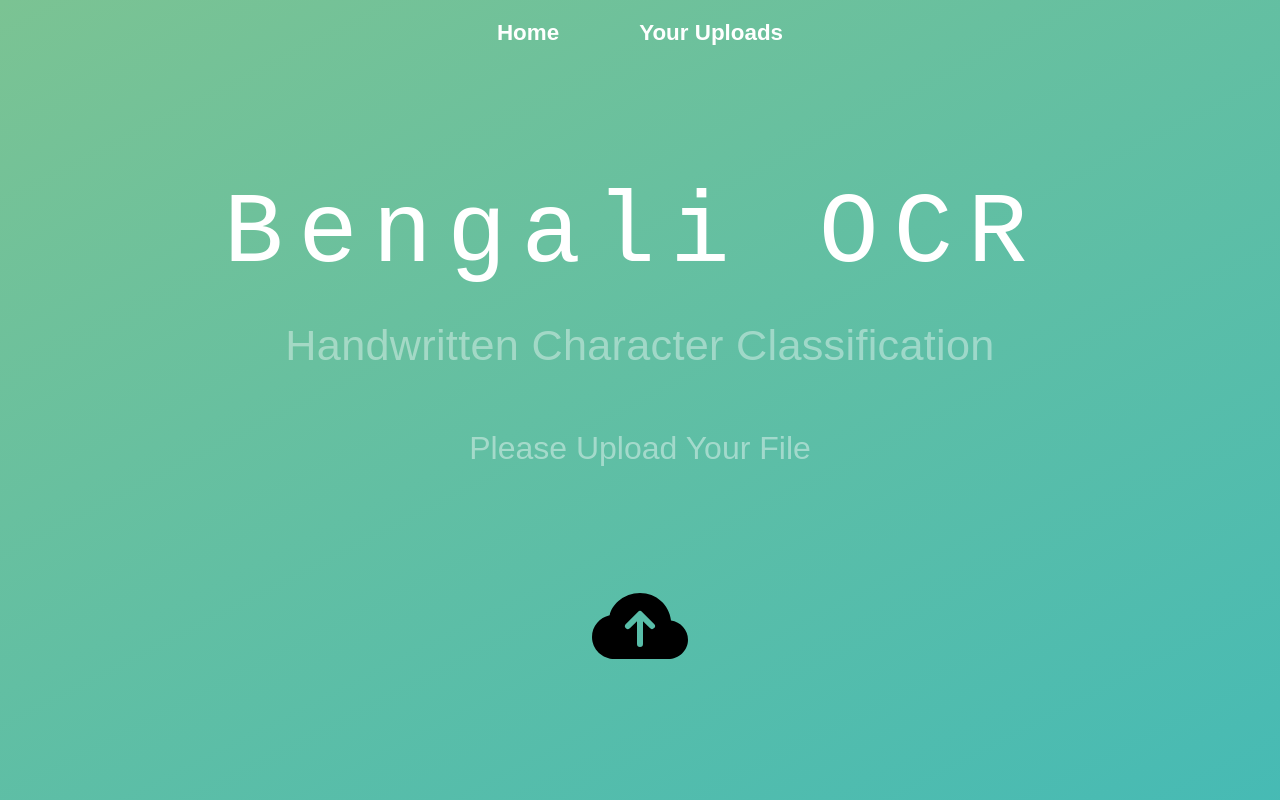
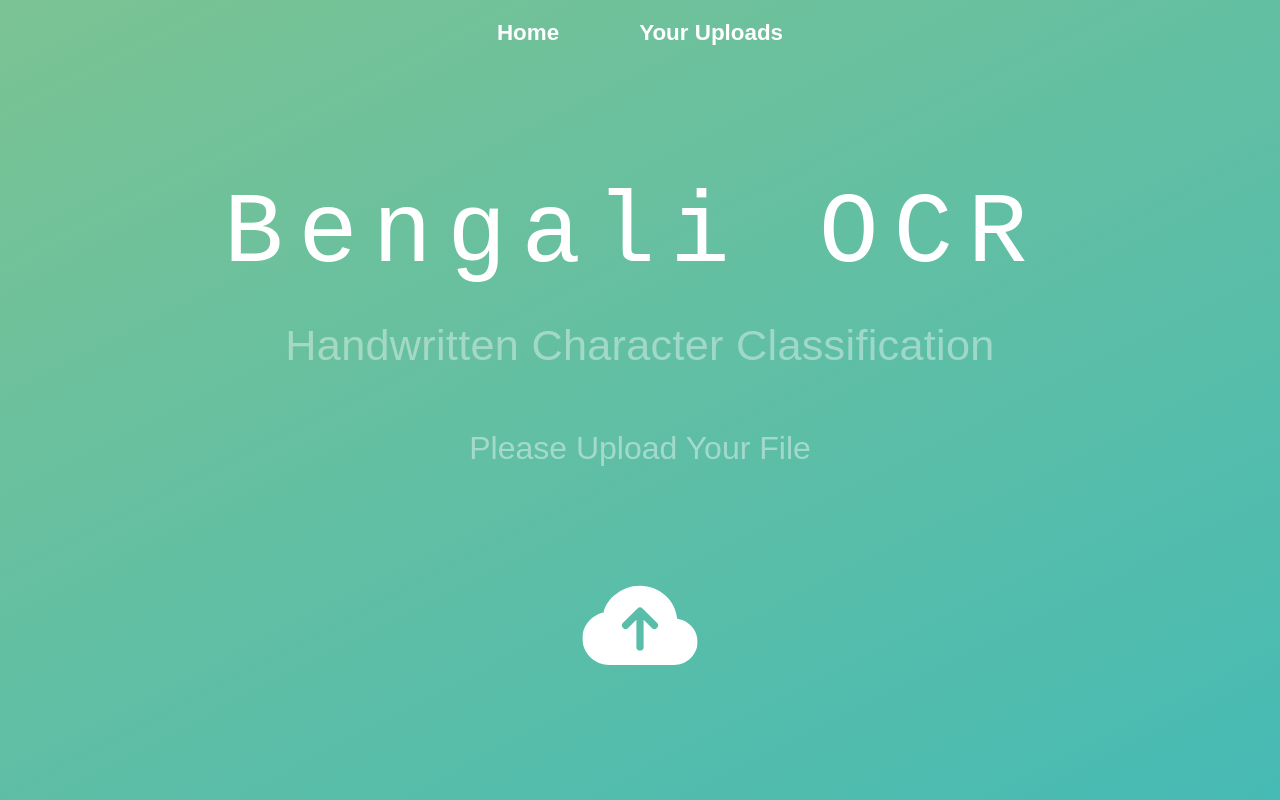
Before and after one commit to vishaaal/bengaliocr, a React (Create React App) app: page / in a window 1280 px wide. In both pictures the pointer is over the element 640 px from the left and 629 px from the top of the page. Shown: the top 800 px of the page. Built offline with nearby package versions, Linux system fonts and the light colour scheme.

Commit message:
animate upload

```diff
--- a/src/components/Form.css
+++ b/src/components/Form.css
@@ -2,6 +2,18 @@
   display: flex;
   flex-direction: column;
   padding: 20px;
+  transition: all 0.8s;
+  text-decoration: none;
+}
+
+.form-handler:hover{
+  color: white;
+  cursor: pointer;
+  transform: scale(1.2);
+  text-decoration: none;
+}
+.form-handler:active :visited :link {
+  text-decoration: none;
 }
 
 .form-handler-borderBox {
```
